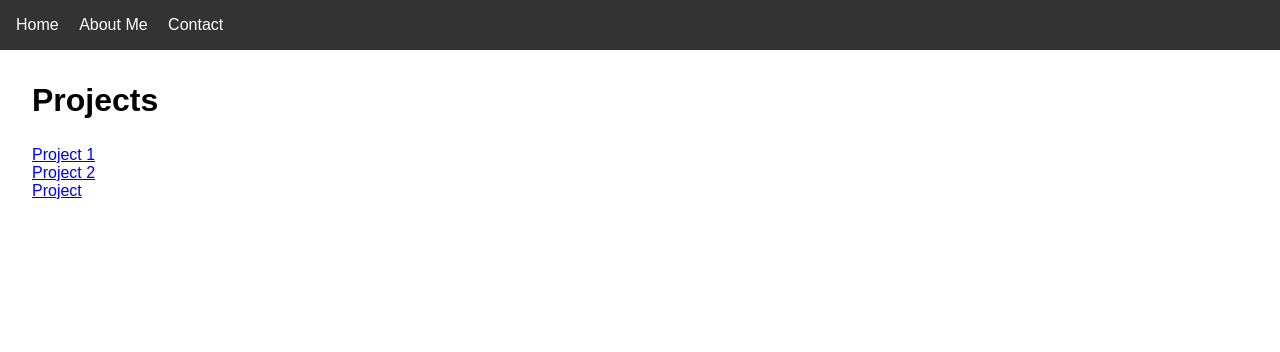
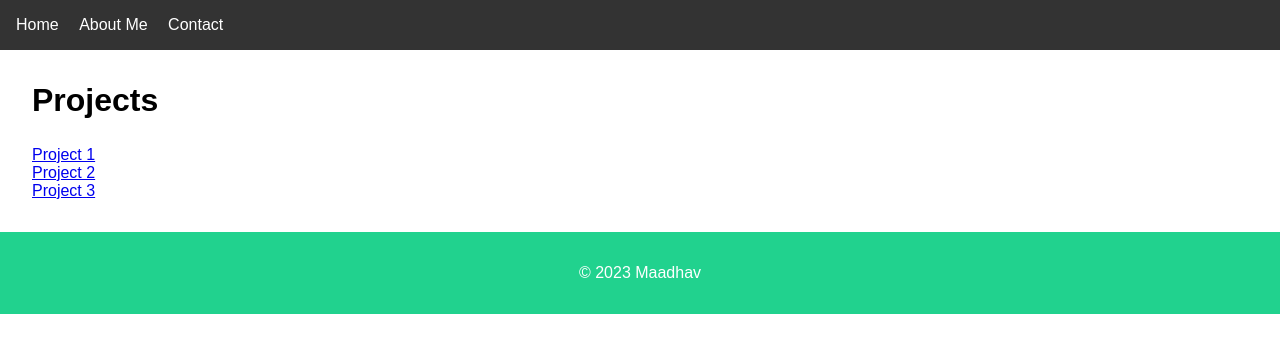
Before and after one commit to MaadhavD/MaadhavD.github.io, a plain HTML site: page projects.html in a window 1280 px wide. Drawn offline with Linux system fonts and the light colour scheme.

Commit message:
Update projects.html

```diff
--- a/projects.html
+++ b/projects.html
@@ -2,7 +2,7 @@
 <html>
   <head>
     <meta charset="UTF-8">
-    <title>Projects</title>
+    <title>My GitHub IO Page - Projects</title>
     <link rel="stylesheet" type="text/css" href="styles.css">
   </head>
   <body>
@@ -21,4 +21,12 @@
         <ul>
           <li><a href="#">Project 1</a></li>
           <li><a href="#">Project 2</a></li>
-          <li><a href="#">Project
+          <li><a href="#">Project 3</a></li>
+        </ul>
+      </section>
+    </main>
+    <footer>
+      <p>&copy; 2023 Maadhav</p>
+    </footer>
+  </body>
+</html>
```
